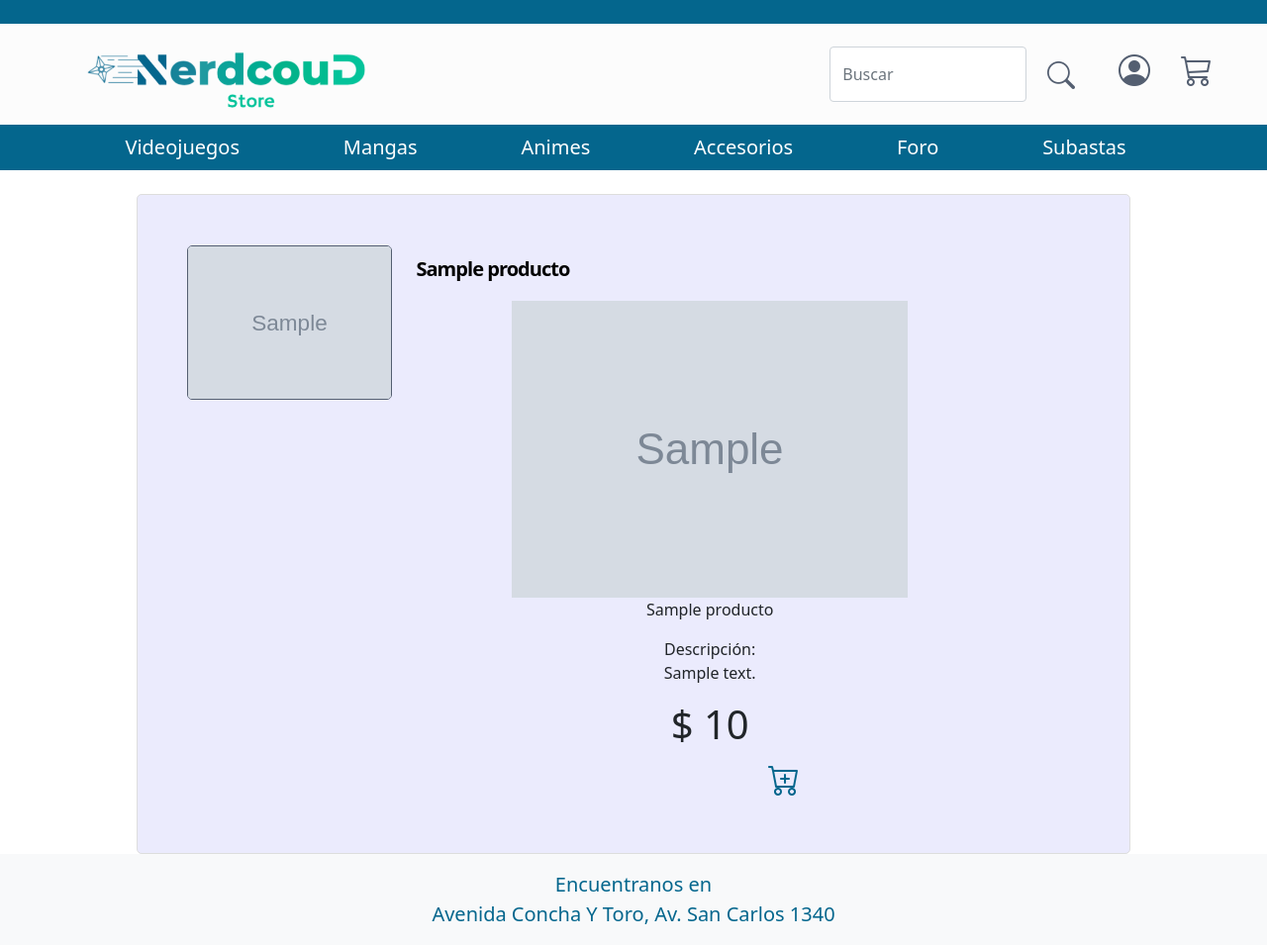
After one commit to sovieeet/NerDCoudStore, a Django app: page /ver_producto/1/ in a window 1280 px wide. The commit adds this page. Shown: the whole page at 99% size. Run offline with Django 5.2, Linux system fonts and the light colour scheme; tables that the repository leaves empty hold one stand-in row (values such as "Sample post"); grey boxes marked "Sample" are stand-in pictures.

Commit message:
ver producto ok

```diff
--- a/nerdapp/templates/nerdapp/index.html
+++ b/nerdapp/templates/nerdapp/index.html
@@ -43,7 +43,7 @@
 					{% endif %}
 				</div>
 				<div class="product-details">
-					<a href="{% url 'checkout' p.id_producto %}" class="product-title"
+					<a href="{% url 'ver_producto' p.id_producto %}" class="product-title"
 						style="text-decoration: none; color: #04668D;">
 						{{ p.nombre | title }}</a>
 					<p class="product-price">${{ p.precio |intcomma }}</p>
--- /dev/null
+++ b/nerdapp/templates/producto/ver_producto.html
@@ -0,0 +1,51 @@
+{% extends 'nerdapp/base.html' %} {% block title %}Vista Producto{% endblock title %}
+{%block contenido %} {% load humanize %} {% load static %}
+
+<!DOCTYPE html>
+
+<head>
+    <meta charset="UTF-8">
+    <meta name="viewport" content="width=device-width, initial-scale=1.0">
+    <title>ver prodcuto page</title>
+</head>
+
+<body>
+    <div style="width: 90%; background-color: #6264eb21;border: 1px solid #ddd;
+	border-radius: 5px; margin: auto; ">
+        <div class="row" style="padding: 5%;">
+            <div class="col-3">
+                {% if productos.imagen %}
+                <img src="{{ productos.imagen.url }}" alt="img product"
+                    style="width: 100%; border: #545f71 1px solid; border-radius: 5px;" />
+                {% endif %}
+            </div>
+            <div class="col-8">
+                <h1 class=" text-subtitulo" style="text-align: left"">{{productos.nombre}}</h1>
+                <div class=" product-container">
+                    <div class="productos">
+                        <img class="img" src="{{productos.imagen}}" alt="">
+                        <p>{{productos.nombre}}</p>
+                        <p>Descripción: <br>{{productos.descripcion}}</p>
+
+                        <h1>$ {{productos.precio}}</h1>
+                        <!-- <button>Purchase</button> -->
+
+                    </div>
+            </div>
+            <div class="row" style="text-align: end;">
+                <div class="col-8">
+                    <a href="{% url 'agregar_al_carrito' productos.id_producto %}">
+                        <i class="bi bi-cart-plus fs-2" style="padding-left: 10px; color: #04668d"></i></a>
+                </div>
+            </div>
+
+        </div>
+
+    </div>
+
+    </div>
+
+</body>
+
+</html>
+{% endblock contenido %}
--- a/nerdapp/urls.py
+++ b/nerdapp/urls.py
@@ -16,6 +16,7 @@ urlpatterns = [
     path('participacionSubasta/<int:subasta_id>/<int:monto>/', views.participacionSubasta, name='participacionSubasta'),
     path('participacionForo/<int:id_publicacion>/', views.participacionForo, name='participacionForo'),
     path('checkout/<int:id_producto>/', views.CheckOut, name='checkout'),
+    path('ver_producto/<int:id_producto>/', views.ver_producto, name='ver_producto'),
     path('payment-success/<int:id_carrito>/', views.PaymentSuccessful, name='payment-success'),
     path('payment-failed/<int:id_carrito>/', views.paymentFailed, name='payment-failed'),
     path('products/', views.ProductView, name='products'),
--- a/nerdapp/views.py
+++ b/nerdapp/views.py
@@ -817,6 +817,14 @@ def paypal_ipn(request):
     # Devuelve una respuesta adecuada a PayPal
     return HttpResponse("OK")
 
+def ver_producto(request, id_producto):
+    productos = Producto.objects.get(id_producto=id_producto)
+    context = {
+        'productos': productos,
+    }
+
+    return render(request, 'producto/ver_producto.html', context)
+
 """def manejar_notificacion_pago(sender, **kwargs):
     ipn_obj = sender
 
```
